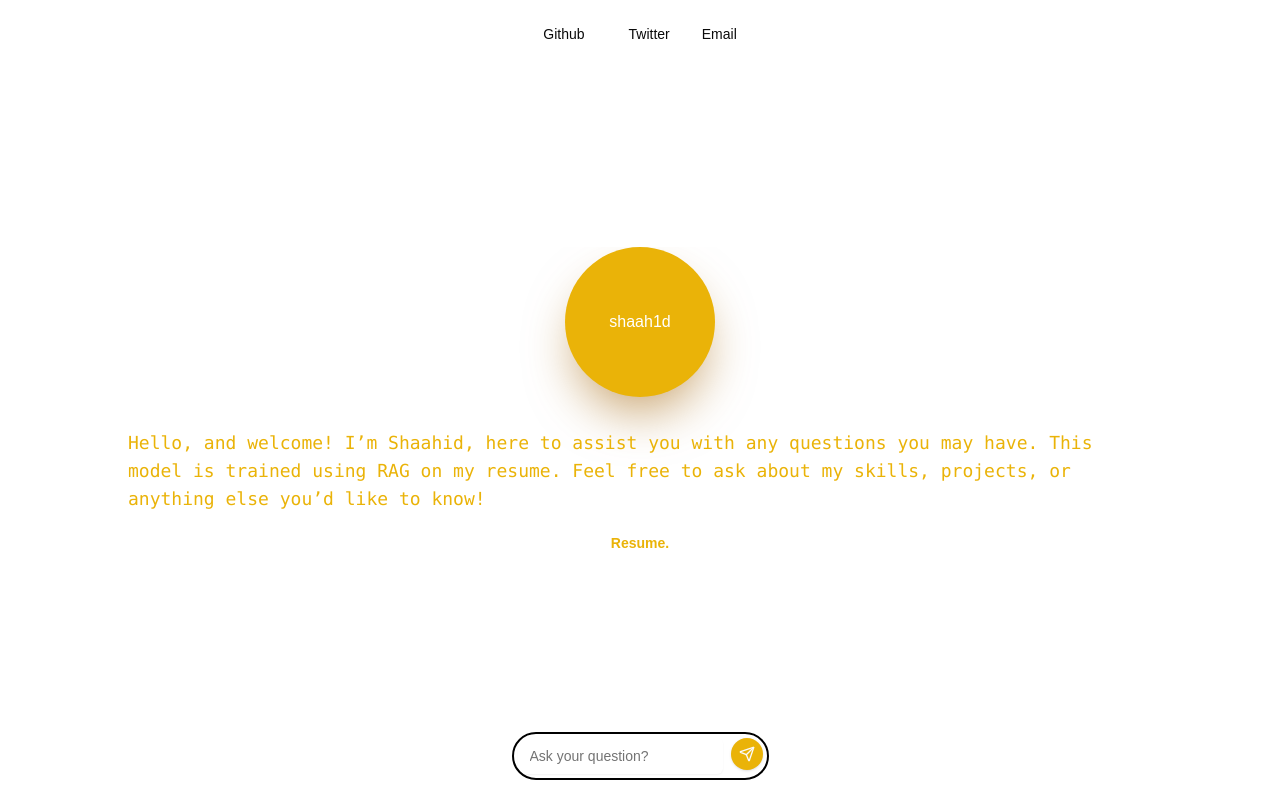
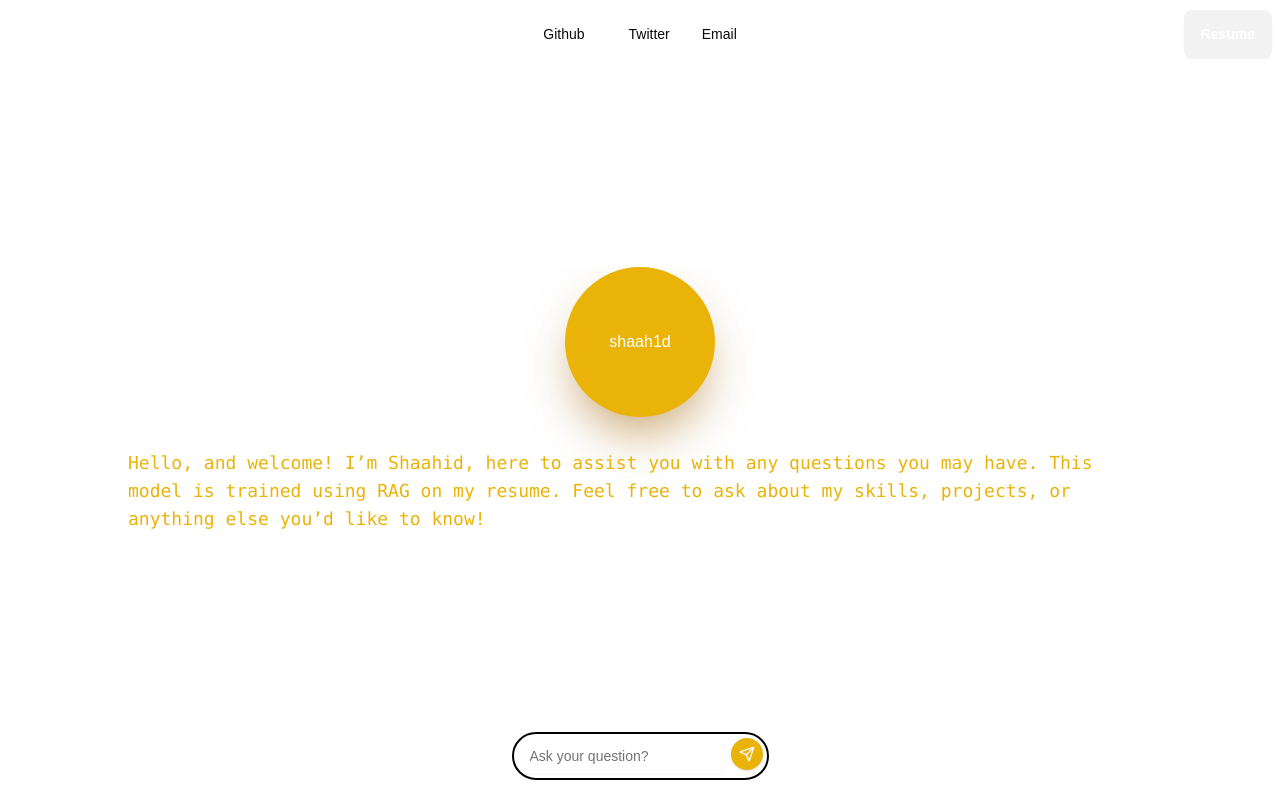
Before and after one commit to shaah1d/Portfolio, a Next.js app: page / in a window 1280 px wide. Built offline with nearby package versions, Linux system fonts and the light colour scheme; no server answers.

Commit message:
added resume pdf

```diff
--- a/src/app/Firstchain.tsx
+++ b/src/app/Firstchain.tsx
@@ -68,13 +68,10 @@ const Firstchain: React.FC<InfoDisplayProps> = ({ info }) => {
                         <Speech response={res} />
 
                         <div className="mt-4 text-yellow-500 font-mono text-lg sm:text-md">
-                            {res}
+                        Hello, and welcome! I’m Shaahid, here to assist you with any questions you may have. This model is trained using RAG on my resume. Feel free to ask about my skills, projects, or anything else you’d like to know!
                         </div>
 
-                        <h1 className="text-yellow-500 font-bold text-sm text-center mt-5 ">
-                       Resume.
 
-                        </h1>
                     </>
 
             </div>
--- a/src/app/Navbar.jsx
+++ b/src/app/Navbar.jsx
@@ -44,7 +44,9 @@ function Navbar() {
       </ul>
     </div>
     <div className="navbar-end">
-
+    <a href="/resume.pdf"  className='btn text-white'download>
+   Resume
+    </a>
     </div>
   </div>
   )
--- a/src/app/api/chain/route.ts
+++ b/src/app/api/chain/route.ts
@@ -53,6 +53,7 @@ export async function POST(request: Request) {
           const answerTemplate = `You are Shaahid and you have to answer all the questions in first person based on the context provided to you, make sure to phrase the context in a polite and professinal way,
             if you don't know the answer to anything please say "I’m sorry, but I don’t have that information. Please reach out directly to writetoshaahid@gmail.com for assistance." don't try to make up answers
             do not hallucinate only answer the question if you have the context
+            please also say "thats a great question" when a question is asked
           context: {context}
           question: {question}
           answer:
--- a/src/app/layout.tsx
+++ b/src/app/layout.tsx
@@ -15,8 +15,8 @@ const geistMono = localFont({
 });
 
 export const metadata: Metadata = {
-  title: "Resume",
-  description: "Generated by create next app",
+  title: "shaah1d",
+  description: "This is a RAG model trained on my resume",
 };
 
 export default function RootLayout({
```
Also changed, not shown: 2 other files (tests, documents, lock files or other folders).
